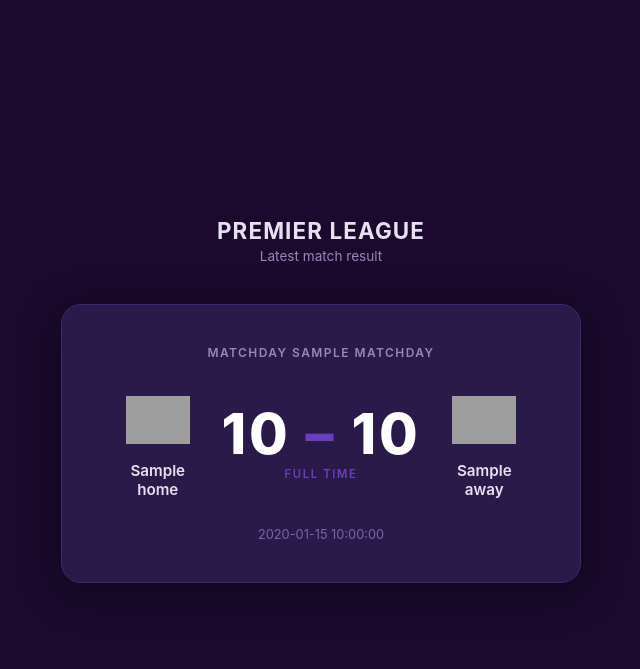
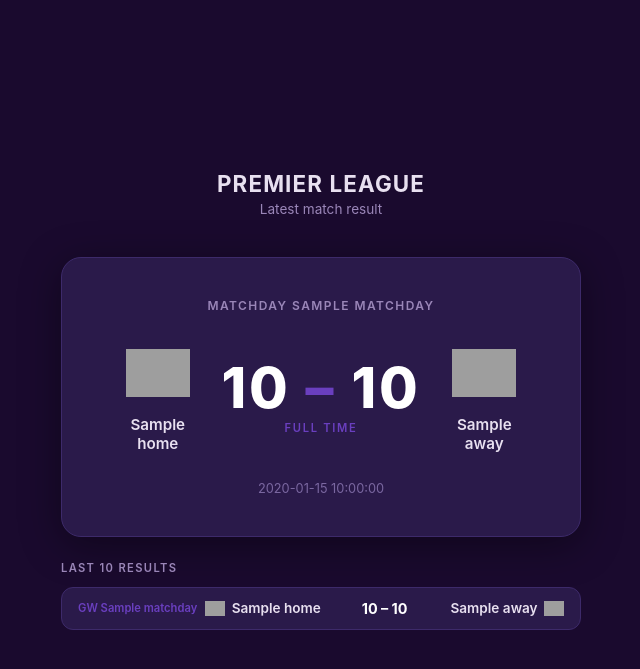
Before and after one commit to stgosuarezv/premier-league-scores, a FastAPI app: template templates/index.html in a window 1280 px wide. Shown: the top 669 px of the page, without its empty margins (319-959 px from the left). Run offline with FastAPI, Linux system fonts and the light colour scheme; the template is opened without the code that fills it: most values are stand-ins (such as "Sample title", 1, 10 or a date in 2020); grey boxes are pictures that could not be loaded.

Commit message:
Show last 10 matches with gameweek

```diff
--- a/main.py
+++ b/main.py
@@ -41,6 +41,7 @@ def format_match(match: dict) -> dict:
 @app.get("/")
 async def index(request: Request):
     match = None
+    recent_matches = []
     error = None
 
     if API_KEY == "YOUR_API_KEY_HERE":
@@ -56,7 +57,9 @@ async def index(request: Request):
             if resp.status_code == 200:
                 matches = resp.json().get("matches", [])
                 if matches:
-                    match = format_match(matches[-1])
+                    last_10 = matches[-10:][::-1]  # most recent first
+                    match = format_match(last_10[0])
+                    recent_matches = [format_match(m) for m in last_10[1:]]
                 else:
                     error = "No finished matches found for this season."
             elif resp.status_code == 403:
@@ -68,5 +71,5 @@ async def index(request: Request):
 
     return templates.TemplateResponse(
         "index.html",
-        {"request": request, "match": match, "error": error},
+        {"request": request, "match": match, "recent_matches": recent_matches, "error": error},
     )
--- a/templates/index.html
+++ b/templates/index.html
@@ -146,6 +146,81 @@
       font-size: 0.875rem;
       color: #b07080;
     }
+
+    .recent {
+      width: 100%;
+      max-width: 520px;
+      margin-top: 1.5rem;
+      display: flex;
+      flex-direction: column;
+      gap: 0.5rem;
+    }
+
+    .recent-title {
+      font-size: 0.7rem;
+      font-weight: 600;
+      letter-spacing: 0.12em;
+      text-transform: uppercase;
+      color: #9a86b8;
+      margin-bottom: 0.25rem;
+    }
+
+    .recent-row {
+      background: #2a1a4a;
+      border: 1px solid #3d2a6a;
+      border-radius: 0.75rem;
+      padding: 0.65rem 1rem;
+      display: flex;
+      align-items: center;
+      justify-content: space-between;
+      gap: 0.5rem;
+    }
+
+    .recent-gw {
+      font-size: 0.7rem;
+      color: #6a3fbf;
+      font-weight: 600;
+      min-width: 2.5rem;
+    }
+
+    .recent-teams {
+      flex: 1;
+      display: flex;
+      align-items: center;
+      justify-content: space-between;
+      gap: 0.4rem;
+    }
+
+    .recent-team {
+      display: flex;
+      align-items: center;
+      gap: 0.4rem;
+      flex: 1;
+    }
+
+    .recent-team.away {
+      justify-content: flex-end;
+    }
+
+    .recent-team img {
+      width: 20px;
+      height: 20px;
+      object-fit: contain;
+    }
+
+    .recent-team .rname {
+      font-size: 0.85rem;
+      font-weight: 600;
+      color: #e8e0f0;
+    }
+
+    .recent-score {
+      font-size: 0.9rem;
+      font-weight: 700;
+      color: #fff;
+      min-width: 2.5rem;
+      text-align: center;
+    }
   </style>
 </head>
 <body>
@@ -200,5 +275,27 @@
   </div>
   {% endif %}
 
+  {% if recent_matches %}
+  <div class="recent">
+    <div class="recent-title">Last 10 results</div>
+    {% for m in recent_matches %}
+    <div class="recent-row">
+      <div class="recent-gw">GW {{ m.matchday }}</div>
+      <div class="recent-teams">
+        <div class="recent-team">
+          {% if m.home_crest %}<img src="{{ m.home_crest }}" alt="{{ m.home }}" />{% endif %}
+          <span class="rname">{{ m.home }}</span>
+        </div>
+        <div class="recent-score">{{ m.home_score }} – {{ m.away_score }}</div>
+        <div class="recent-team away">
+          <span class="rname">{{ m.away }}</span>
+          {% if m.away_crest %}<img src="{{ m.away_crest }}" alt="{{ m.away }}" />{% endif %}
+        </div>
+      </div>
+    </div>
+    {% endfor %}
+  </div>
+  {% endif %}
+
 </body>
 </html>
```
